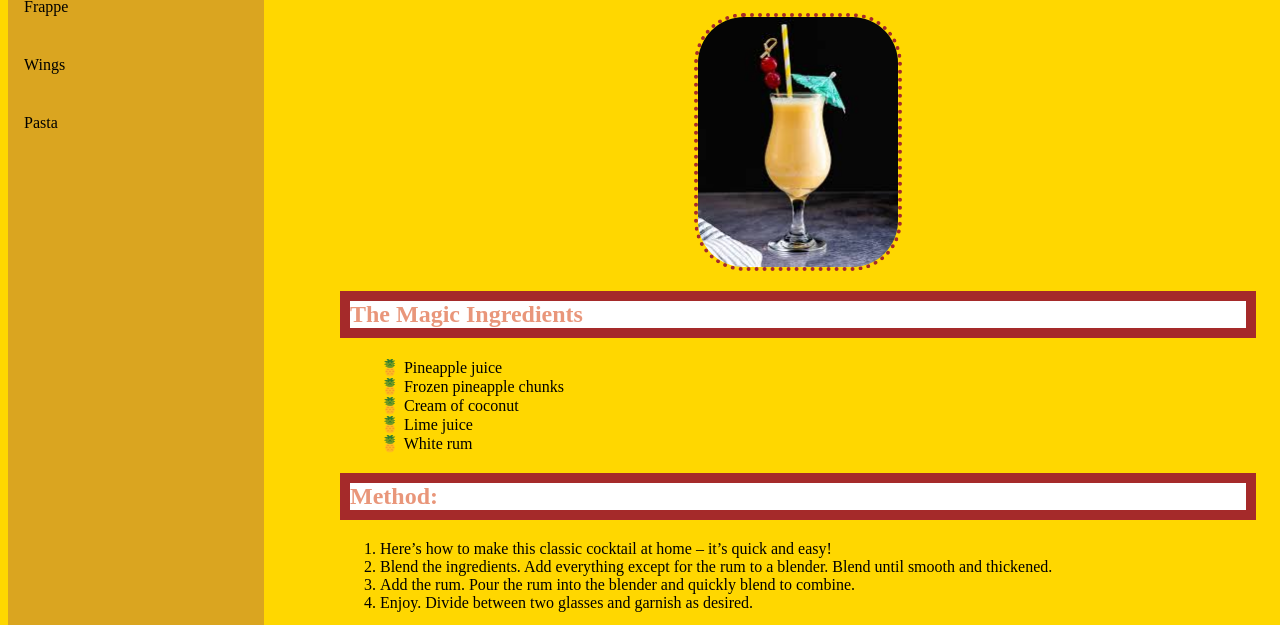
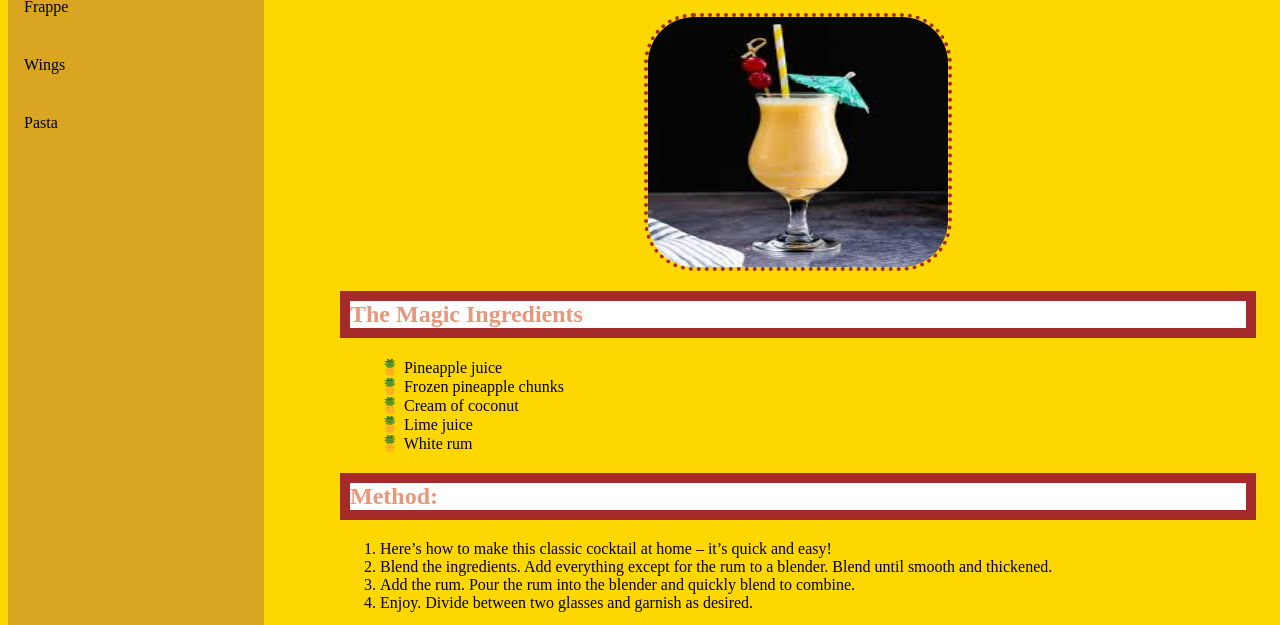
Before and after one commit to TyyBadlikeThat/Baldwin-Restaurant, a plain HTML site: page pina colada.html in a window 1280 px wide. Shown: the part 148-773 px from the top of the page. Drawn offline with Linux system fonts and the light colour scheme; grey boxes are pictures that could not be loaded.

Commit message:
Update pina colada.html

```diff
--- a/pina colada.html
+++ b/pina colada.html
@@ -34,7 +34,8 @@
         <p> This Classic Pina Colada recipe is fruity and refreshing, with sweet pineapple, creamy coconut, and rum. It’s a fun tropical drink, the perfect rum cocktail (or make it a mocktail) for summer!</p>
 
             <center>
-        <img src="classic thing.jpg" width="=300px"height="250px"/>
+        <img src="classic thing.jpg" width="300px" height="250px"/>
+
             </center>
 
         <h2> The Magic Ingredients</h2>
```
